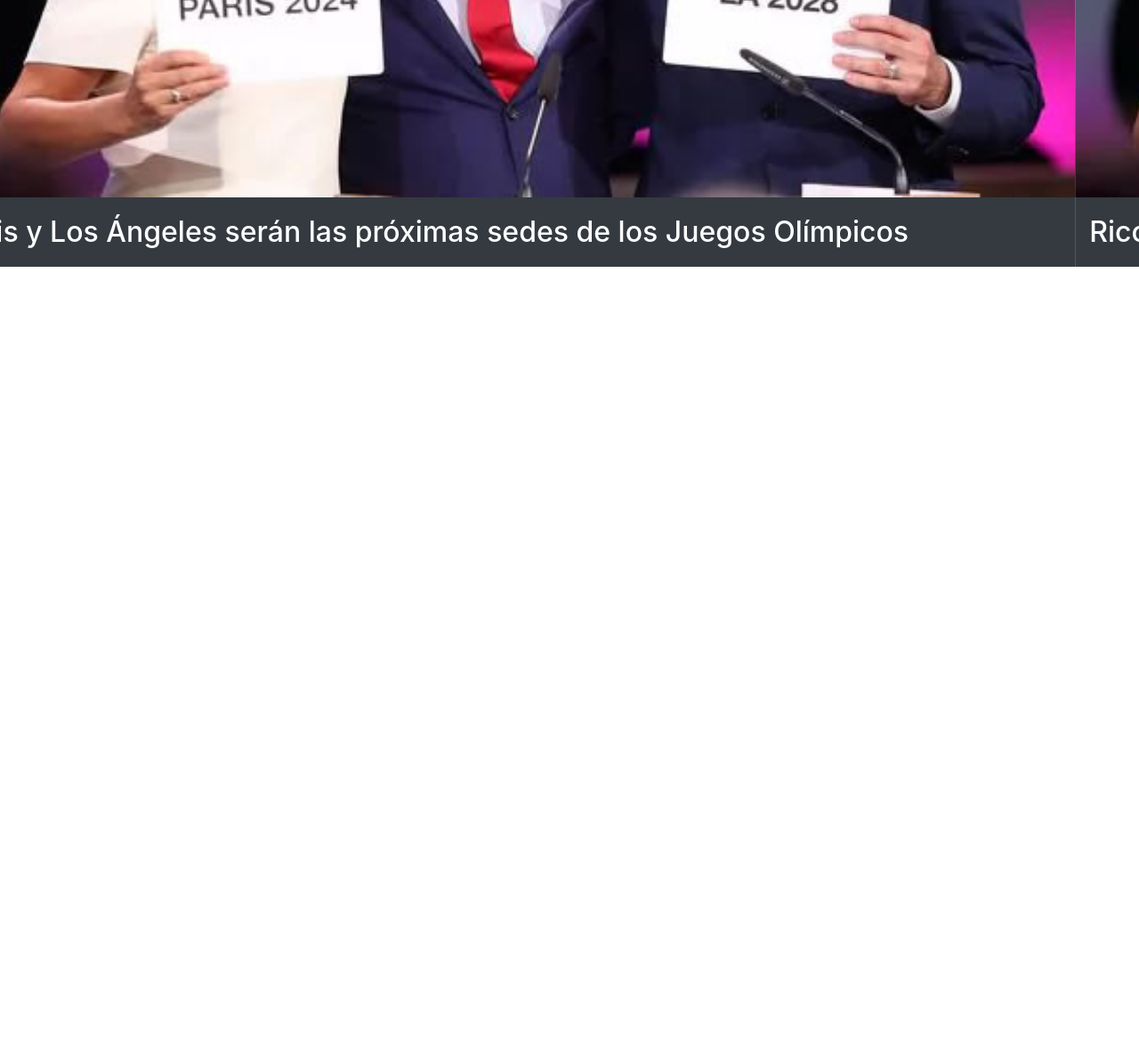
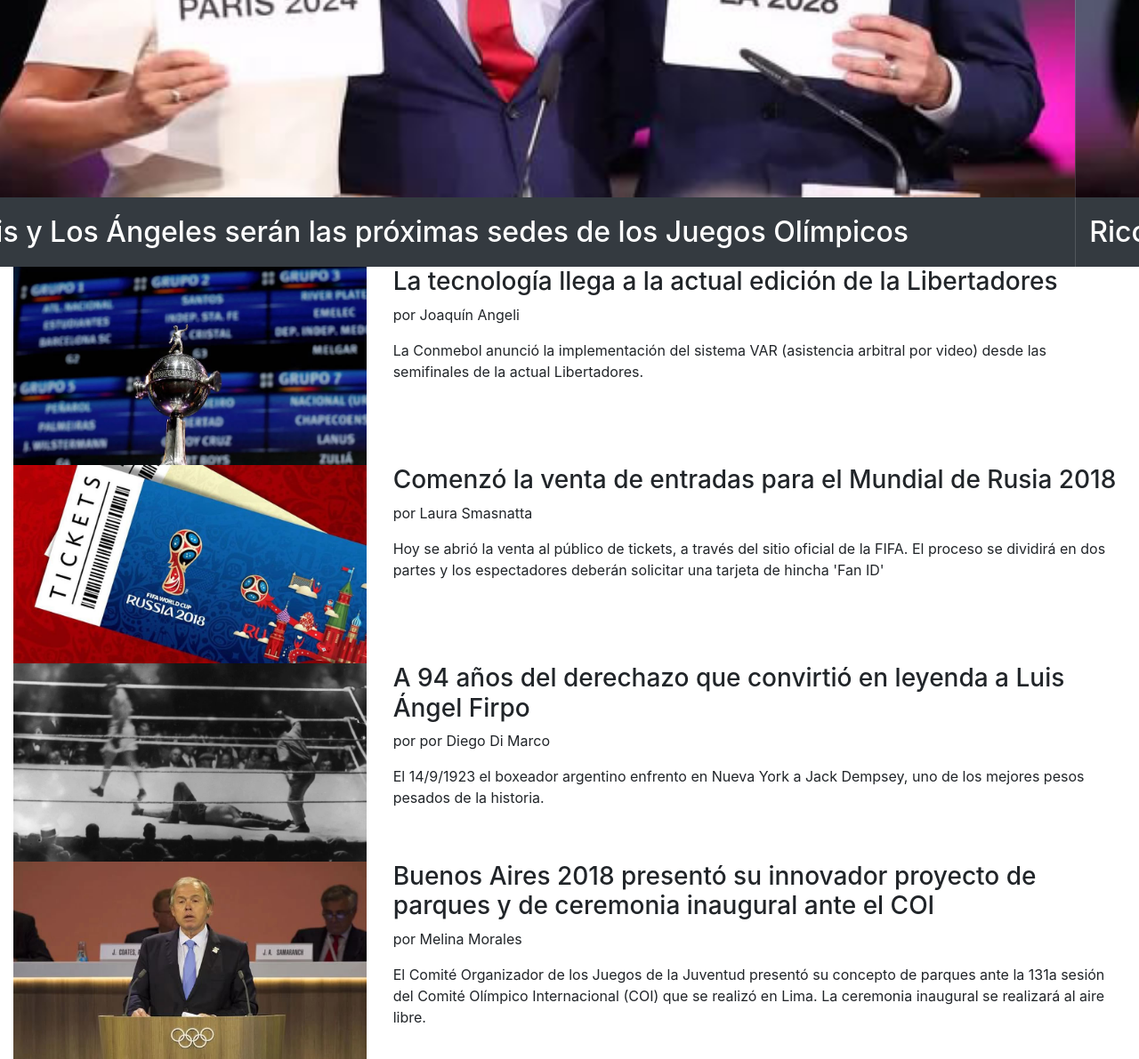
Before and after one commit to EnzoMV/nuevo-proyecto-2, a plain HTML site: page index.html in a window 1280 px wide. Shown: the part 557-1748 px from the top of the page at 89% size. Before the commit the page ends 857 px from the top, so only its background shows below. Drawn offline with nearby package versions, Linux system fonts and the light colour scheme.

Commit message:
Mostrando cada noticia

```diff
--- a/index.html
+++ b/index.html
@@ -127,16 +127,16 @@
 
           noticias.forEach(function(noticia){ //<-- Callback
             console.log("Aca va una noticia:")
-            console.log( noticia )
+              crearNoticia(noticia.titulo, noticia.autor, noticia.detalle, noticia.imagen)
           })
         }
       }
   		ajax.send()
 
-  		crearNoticia(noticia1.titulo, noticia1.autor, noticia1.detalle, noticia1.imagen)
-  		crearNoticia(noticia2.titulo, noticia2.autor, noticia2.detalle, noticia2.imagen)
-  		crearNoticia(noticia3.titulo, noticia3.autor, noticia3.detalle, noticia3.imagen)
-  		crearNoticia(noticia4.titulo, noticia4.autor, noticia4.detalle, noticia4.imagen)
+  		//crearNoticia(noticia1.titulo, noticia1.autor, noticia1.detalle, noticia1.imagen)
+  		//crearNoticia(noticia2.titulo, noticia2.autor, noticia2.detalle, noticia2.imagen)
+  		//crearNoticia(noticia3.titulo, noticia3.autor, noticia3.detalle, noticia3.imagen)
+  		//crearNoticia(noticia4.titulo, noticia4.autor, noticia4.detalle, noticia4.imagen)
 
   		//Comportamiento
   		//links[0].onclick = validarLink
```
